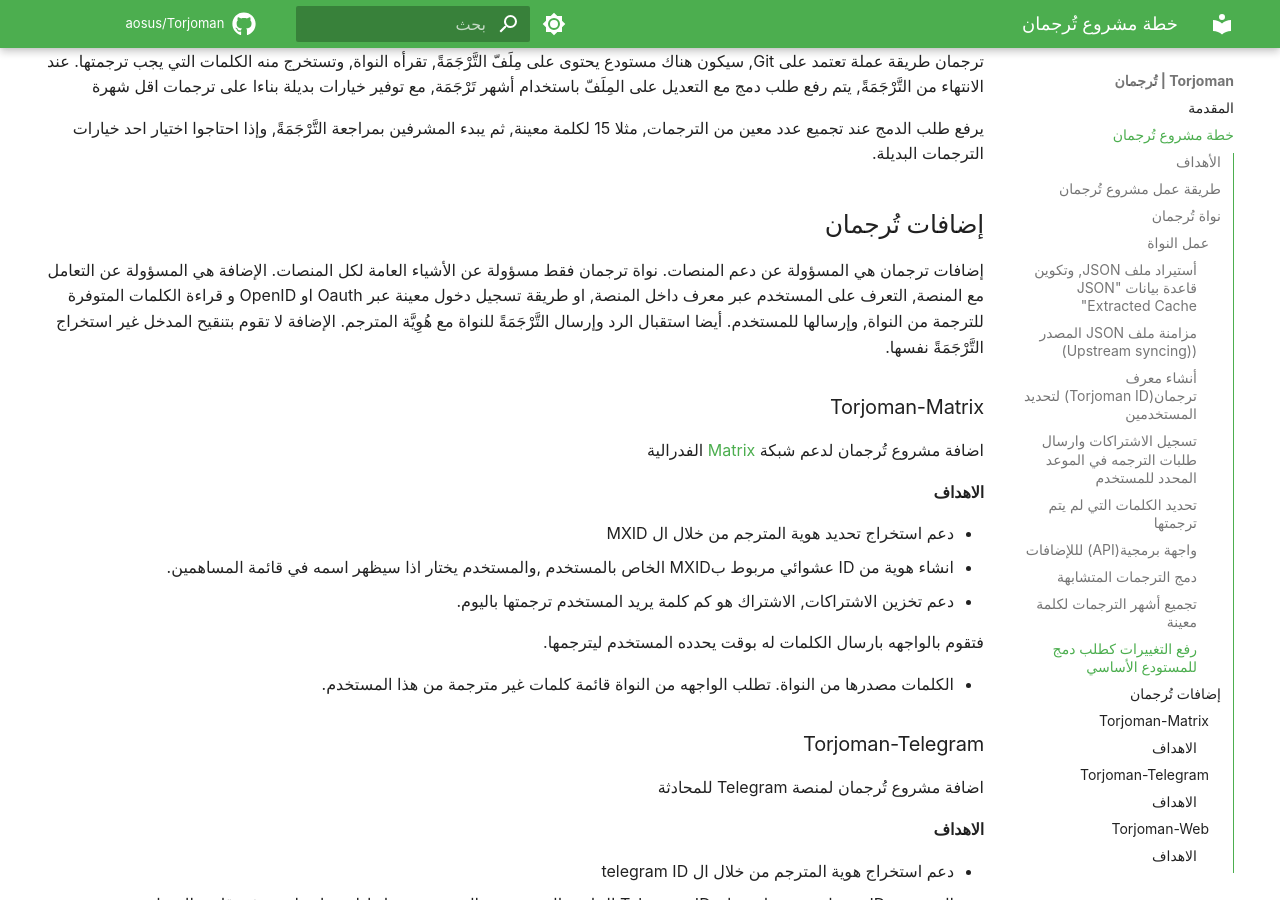
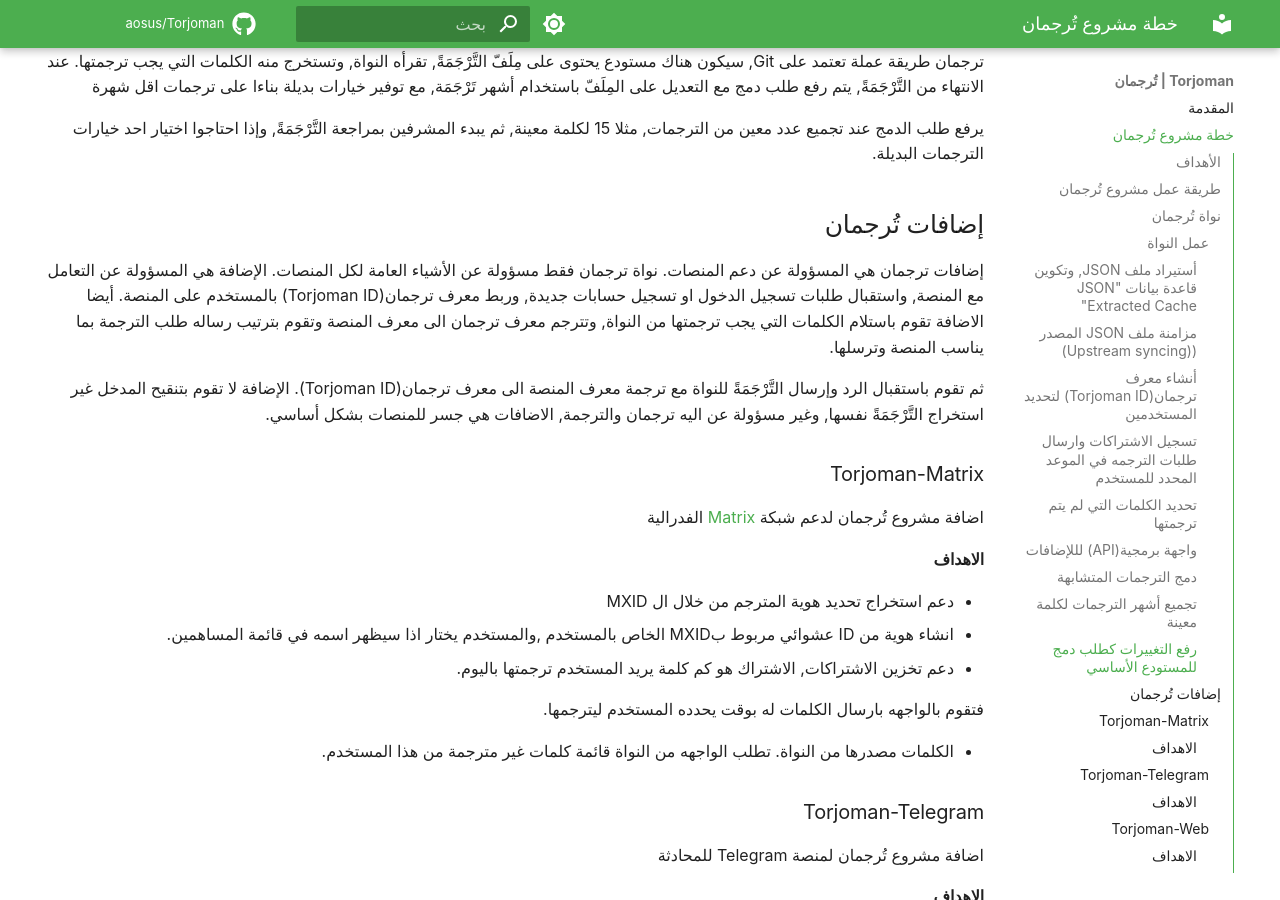
Before and after one commit to aosus/Torjoman, an MkDocs documentation site: the page built from docs/source/project-plan.md, in a window 1280 px wide and 900 px high, scrolled down 3070 px. Built offline with MkDocs 1.6.1 and Material for MkDocs 9.7.7, drawn with Linux system fonts in a browser that asks for light colours; some web fonts are replaced; comment, search, counter and statistics services are not loaded.

Commit message:
Plugins are no bridges, and identity is done using Torjoman ID

```diff
--- a/docs/source/project-plan.md
+++ b/docs/source/project-plan.md
@@ -113,9 +113,11 @@
 ## إضافات تُرجمان
 إضافات ترجمان هي المسؤولة عن دعم المنصات.
 نواة ترجمان فقط مسؤولة عن الأشياء العامة لكل المنصات.
-الإضافة هي المسؤولة عن التعامل مع المنصة, التعرف على المستخدم عبر معرف داخل المنصة, او طريقة تسجيل دخول معينة عبر Oauth او OpenID و  قراءة الكلمات المتوفرة للترجمة من النواة, وإرسالها للمستخدم.
-أيضا استقبال الرد وإرسال التَّرْجَمَةً للنواة مع هُوِيَّة المترجم.
-الإضافة لا تقوم بتنقيح المدخل غير استخراج التَّرْجَمَةً نفسها.
+الإضافة هي المسؤولة عن التعامل مع المنصة, واستقبال طلبات تسجيل الدخول او تسجيل حسابات جديدة, وربط معرف ترجمان(Torjoman ID) بالمستخدم على المنصة.
+أيضا الاضافة تقوم باستلام الكلمات التي يجب ترجمتها من النواة, وتترجم معرف ترجمان الى معرف المنصة وتقوم بترتيب رساله طلب الترجمة بما يناسب المنصة وترسلها.
+
+ثم تقوم باستقبال الرد وإرسال التَّرْجَمَةً للنواة مع ترجمة معرف المنصة الى معرف ترجمان(Torjoman ID).
+الإضافة لا تقوم بتنقيح المدخل غير استخراج التَّرْجَمَةً نفسها, وغير مسؤولة عن اليه ترجمان والترجمة, الاضافات هي جسر للمنصات بشكل أساسي.
 
 ### Torjoman-Matrix
 اضافة مشروع تُرجمان لدعم شبكة [Matrix](https://discourse.aosus.org/t/topic/1658) الفدرالية
```
